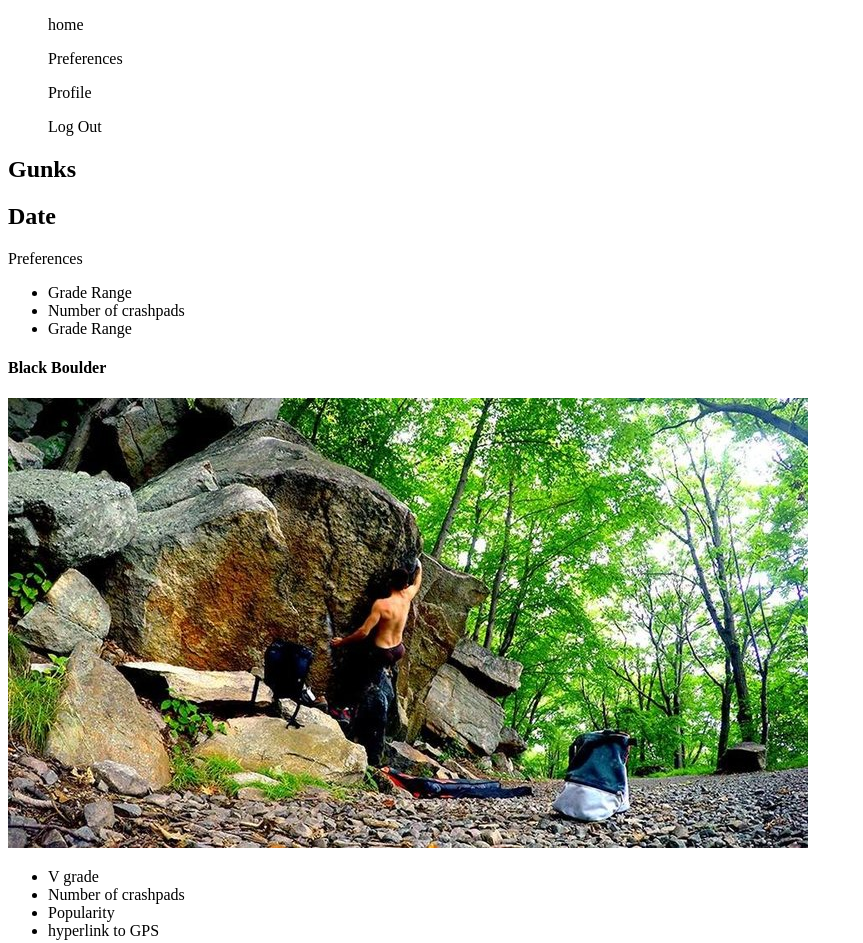
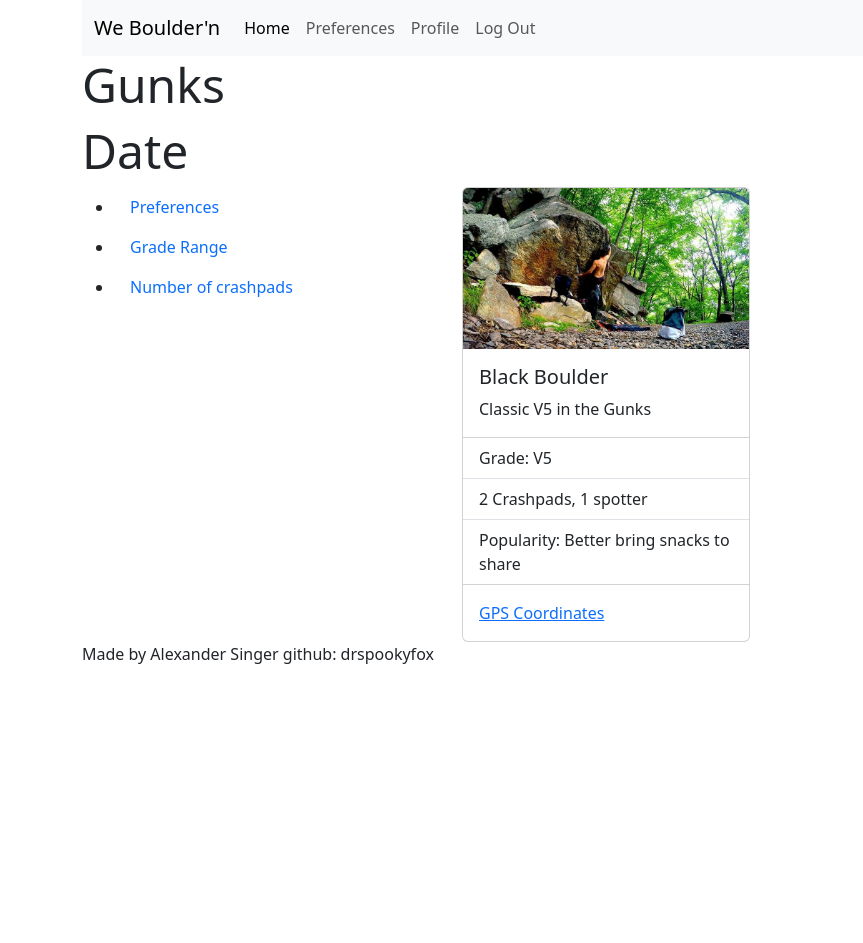
Before and after one commit to DrSpookyFox/weboulderin, a plain HTML site: page index.html in a window 1280 px wide. Shown: the whole page, without its empty margins (0-863 px from the left). After the commit the page ends 800 px from the top, so only its background shows below. Drawn offline with nearby package versions, Linux system fonts and the light colour scheme.

Commit message:
bootstraps and basic framework

```diff
--- a/index.html
+++ b/index.html
@@ -4,50 +4,92 @@
     <meta charset="UTF-8" />
     <meta http-equiv="X-UA-Compatible" content="IE=edge" />
     <meta name="viewport" content="width=device-width, initial-scale=1.0" />
+
+    <link
+      href="https://cdn.jsdelivr.net/npm/bootstrap@5.3.0-alpha3/dist/css/bootstrap.min.css"
+      rel="stylesheet"
+      integrity="sha384-KK94CHFLLe+nY2dmCWGMq91rCGa5gtU4mk92HdvYe+M/SXH301p5ILy+dN9+nJOZ"
+      crossorigin="anonymous"
+    />
+    <script
+      src="https://cdn.jsdelivr.net/npm/bootstrap@5.3.0-alpha3/dist/js/bootstrap.bundle.min.js"
+      integrity="sha384-ENjdO4Dr2bkBIFxQpeoTz1HIcje39Wm4jDKdf19U8gI4ddQ3GYNS7NTKfAdVQSZe"
+      crossorigin="anonymous"
+    ></script>
+    <link href="./style.css" rel="stylesheet" type="text/css" />
     <title>We Boulder'n</title>
-    <link href="./style.css" rel="stylesheet" type="text/css" />
   </head>
   <body>
-    <nav>
-      <ul>
-        home
-      </ul>
-      <ul>
-        Preferences
-      </ul>
-      <ul>
-        Profile
-      </ul>
-      <ul>
-        Log Out
-      </ul>
-    </nav>
-
-    <header>
-      <h2>Gunks</h2>
-      <h2>Date</h2>
-    </header>
-
-    <section>
-      <header>Preferences</header>
-      <ul>
-        <li>Grade Range</li>
-        <li>Number of crashpads</li>
-        <li>Grade Range</li>
-      </ul>
-    </section>
-
-    <section>
-      <div>
-        <h4>Black Boulder</h4>
-        <img src="images/BlackBoulder.jpeg" alt="" />
-        <ul>
-          <li>V grade</li>
-          <li>Number of crashpads</li>
-          <li>Popularity</li>
-          <li>hyperlink to GPS</li>
-        </ul>
+    <div class="container">
+      <div class="row">
+        <div class="col-9">
+          <nav class="navbar navbar-expand-lg bg-body-tertiary">
+            <div class="container-fluid">
+              <a class="navbar-brand" href="#">We Boulder'n</a>
+              <button
+                class="navbar-toggler"
+                type="button"
+                data-bs-toggle="collapse"
+                data-bs-target="#navbarNavAltMarkup"
+                aria-controls="navbarNavAltMarkup"
+                aria-expanded="false"
+                aria-label="Toggle navigation"
+              >
+                <span class="navbar-toggler-icon"></span>
+              </button>
+              <div class="collapse navbar-collapse" id="navbarNavAltMarkup">
+                <div class="navbar-nav">
+                  <a class="nav-link active" aria-current="page" href="#"
+                    >Home</a
+                  >
+                  <a class="nav-link" href="#">Preferences</a>
+                  <a class="nav-link" href="#">Profile</a>
+                  <a class="nav-link" href="#">Log Out</a>
+                </div>
+              </div>
+            </div>
+          </nav>
+          <header>
+            <h1 class="display-5">Gunks</h1>
+            <h1 class="display-5">Date</h1>
+          </header>
+        </div>
+        <div class="col-4">
+          <nav class="nav flex-column">
+            <ul>
+              <li><a class="nav-link" href="#">Preferences</a></li>
+              <li><a class="nav-link" href="#">Grade Range</a></li>
+              <li><a class="nav-link" href="#">Number of crashpads</a></li>
+            </ul>
+          </nav>
+        </div>
+        <div class="col-6">
+          <div class="card" style="width: 18rem">
+            <img
+              src="images/BlackBoulder.jpeg"
+              class="card-img-top"
+              alt="..."
+            />
+            <div class="card-body">
+              <h5 class="card-title">Black Boulder</h5>
+              <p class="card-text">Classic V5 in the Gunks</p>
+            </div>
+            <ul class="list-group list-group-flush">
+              <li class="list-group-item">Grade: V5</li>
+              <li class="list-group-item">2 Crashpads, 1 spotter</li>
+              <li class="list-group-item">
+                Popularity: Better bring snacks to share
+              </li>
+            </ul>
+            <div class="card-body">
+              <a href="#" class="card-link">GPS Coordinates</a>
+            </div>
+          </div>
+        </div>
+        <footer>
+          <p>Made by Alexander Singer github: drspookyfox</p>
+        </footer>
       </div>
-    </section>
+    </div>
   </body>
 </html>
--- a/script.js
+++ b/script.js
@@ -0,0 +1,3 @@
+const conditionsArr = []
+const popularityArr = []
+const crashpadsArr = []
```
